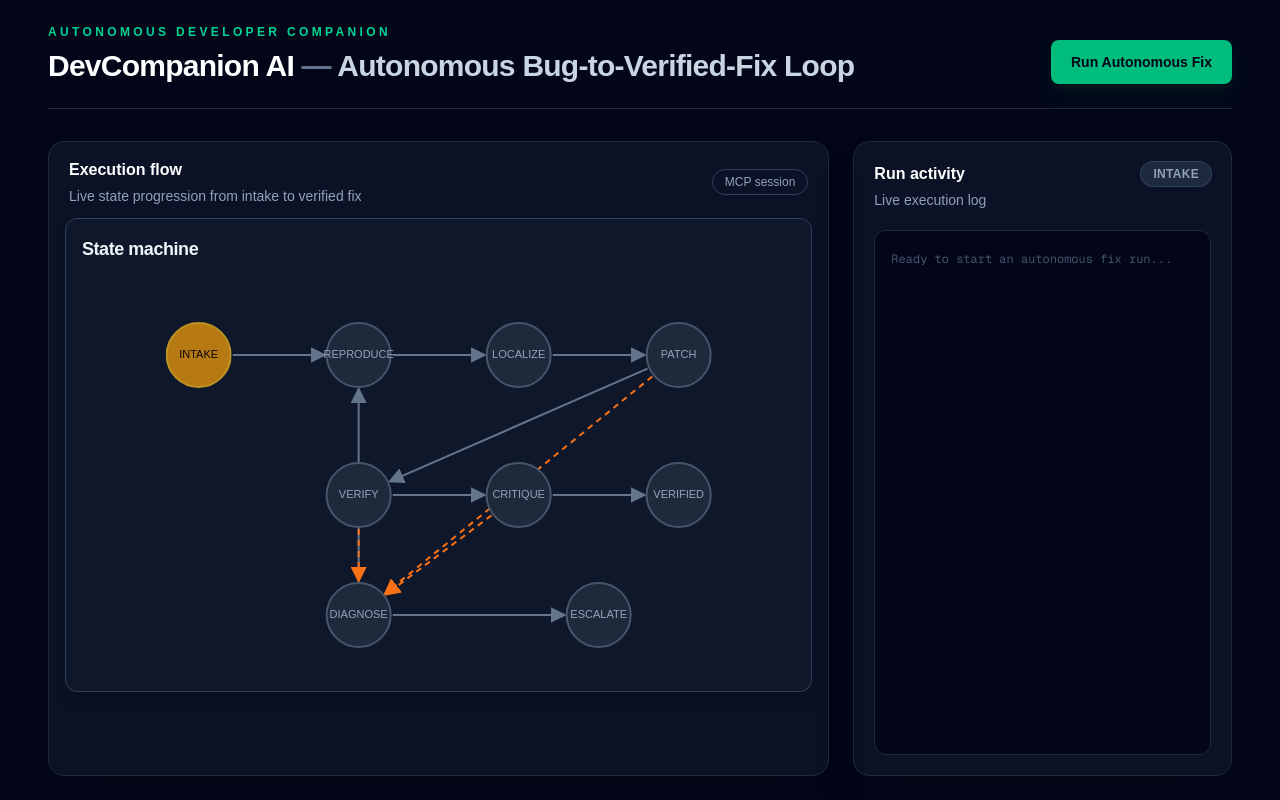
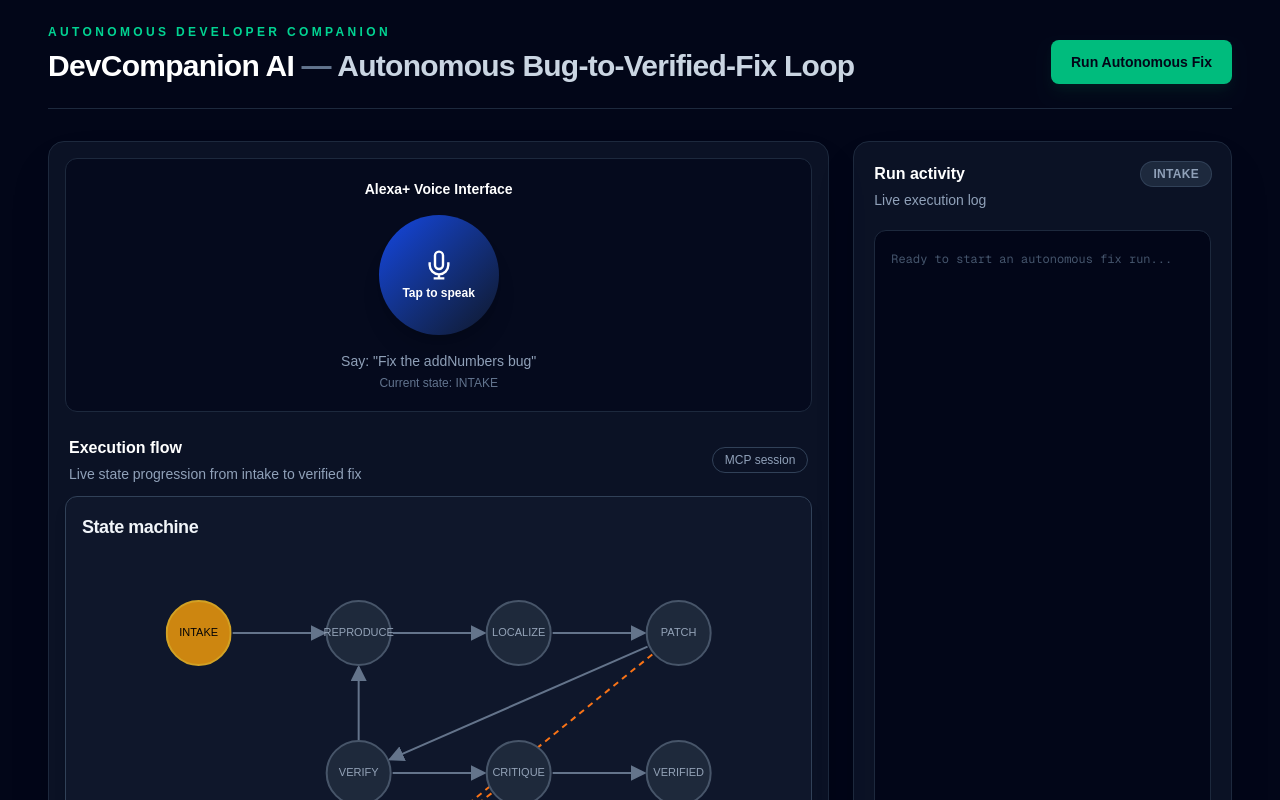
Before and after one commit to keshavvashishth212121-oss/devcompanion-ai, a Next.js app in the folder dashboard/: page / in a window 1280 px wide. Shown: the top 800 px of the page. Built offline with nearby package versions, Linux system fonts and the light colour scheme.

Commit message:
Day 11: Alexa+ voice interface with deterministic speech (8 speech bugs fixed)

```diff
--- /dev/null
+++ b/dashboard/app/components/VoiceCommand.tsx
@@ -0,0 +1,230 @@
+"use client";
+
+import { useEffect, useRef, useState } from "react";
+
+interface SpeechRecognitionEvent extends Event {
+  results: {
+    [index: number]: {
+      [index: number]: {
+        transcript: string;
+      };
+    };
+  };
+}
+
+interface SpeechRecognitionInstance {
+  continuous: boolean;
+  interimResults: boolean;
+  lang: string;
+  onresult: ((event: SpeechRecognitionEvent) => void) | null;
+  onend: (() => void) | null;
+  onerror: (() => void) | null;
+  start: () => void;
+  stop: () => void;
+}
+
+interface VoiceCommandProps {
+  onCommand: (transcript: string) => void;
+  disabled: boolean;
+  currentState: string;
+}
+
+declare global {
+  interface Window {
+    webkitSpeechRecognition?: new () => SpeechRecognitionInstance;
+  }
+}
+
+let cachedVoice: SpeechSynthesisVoice | null = null;
+
+function pickVoice(): SpeechSynthesisVoice | null {
+  if (cachedVoice) return cachedVoice;
+  if (typeof window === "undefined" || !window.speechSynthesis) return null;
+
+  const voices = window.speechSynthesis.getVoices();
+  if (voices.length === 0) return null;
+
+  cachedVoice =
+    voices.find((voice) => {
+      const name = voice.name.toLowerCase();
+      return (
+        name.includes("david") ||
+        name.includes("mark") ||
+        name.includes("guy") ||
+        name.includes("male")
+      );
+    }) ||
+    voices.find((voice) => voice.name.includes("Google UK English Male")) ||
+    voices.find((voice) => voice.name.includes("Google US English")) ||
+    voices.find((voice) => voice.name.includes("Microsoft Aria")) ||
+    voices.find((voice) => voice.lang === "en-US") ||
+    voices[0];
+  return cachedVoice;
+}
+
+if (typeof window !== "undefined" && window.speechSynthesis) {
+  window.speechSynthesis.onvoiceschanged = () => {
+    cachedVoice = null;
+    pickVoice();
+  };
+}
+
+export async function speak(text: string): Promise<void> {
+  if (typeof window === "undefined" || !window.speechSynthesis) return;
+  if (!text || !text.trim()) return;
+
+  window.speechSynthesis.cancel();
+
+  return new Promise((resolve) => {
+    let resolved = false;
+    let fallbackTimer: ReturnType<typeof setTimeout>;
+    const done = () => {
+      if (resolved) return;
+      resolved = true;
+      clearTimeout(fallbackTimer);
+      resolve();
+    };
+
+    setTimeout(() => {
+      const utterance = new SpeechSynthesisUtterance(text);
+      const voice = pickVoice();
+      if (voice) utterance.voice = voice;
+      utterance.rate = 1.0;
+      utterance.pitch = 0.8;
+      utterance.volume = 1.0;
+      utterance.lang = "en-US";
+      utterance.onend = done;
+      utterance.onerror = done;
+
+      fallbackTimer = setTimeout(
+        done,
+        Math.max(3000, text.length * 100),
+      );
+      window.speechSynthesis.speak(utterance);
+    }, 200);
+  });
+}
+
+function VoiceCommand({
+  onCommand,
+  disabled,
+  currentState,
+}: VoiceCommandProps) {
+  const [isListening, setIsListening] = useState(false);
+  const [isSpeaking, setIsSpeaking] = useState(false);
+  const [transcript, setTranscript] = useState("");
+  const [supported, setSupported] = useState(false);
+  const recognitionRef = useRef<SpeechRecognitionInstance | null>(null);
+
+  useEffect(() => {
+    setSupported(typeof window !== "undefined" && Boolean(window.webkitSpeechRecognition));
+  }, []);
+
+  useEffect(
+    () => () => {
+      recognitionRef.current?.stop();
+      window.speechSynthesis?.cancel();
+    },
+    [],
+  );
+
+  function startListening() {
+    if (disabled || isListening || !window.webkitSpeechRecognition) {
+      return;
+    }
+
+    const recognition = new window.webkitSpeechRecognition();
+    recognition.continuous = false;
+    recognition.interimResults = false;
+    recognition.lang = "en-US";
+    recognition.onresult = (event) => {
+      const nextTranscript = event.results[0]?.[0]?.transcript.trim() ?? "";
+      if (nextTranscript) {
+        setTranscript(nextTranscript);
+        onCommand(nextTranscript);
+      }
+    };
+    recognition.onend = () => setIsListening(false);
+    recognition.onerror = () => setIsListening(false);
+    recognitionRef.current = recognition;
+    setTranscript("");
+    setIsListening(true);
+    recognition.start();
+  }
+
+  function submitFallbackCommand(event: React.FormEvent<HTMLFormElement>) {
+    event.preventDefault();
+    const command = transcript.trim();
+    if (command) {
+      onCommand(command);
+      setTranscript("");
+    }
+  }
+
+  const buttonLabel = isSpeaking
+    ? "Speaking..."
+    : isListening
+      ? "Listening..."
+      : "Tap to speak";
+  const buttonStyle = isSpeaking
+    ? "bg-gradient-to-br from-emerald-500 to-green-700 animate-pulse"
+    : isListening
+      ? "bg-gradient-to-br from-amber-400 to-orange-600 animate-pulse"
+      : "bg-gradient-to-br from-blue-700 to-slate-900";
+
+  return (
+    <section className="flex flex-col items-center text-center text-slate-100">
+      {supported ? (
+        <button
+          type="button"
+          onClick={startListening}
+          disabled={disabled || isListening || isSpeaking}
+          aria-label={buttonLabel}
+          className={`relative flex h-[120px] w-[120px] flex-col items-center justify-center rounded-full text-white shadow-xl transition-all hover:scale-105 disabled:cursor-not-allowed disabled:opacity-70 ${buttonStyle}`}
+        >
+          {isListening && (
+            <>
+              <span className="absolute inset-[-10px] rounded-full border border-amber-400/50 animate-ping" />
+              <span className="absolute inset-[-4px] rounded-full border border-orange-300/40" />
+            </>
+          )}
+          <svg
+            className="relative z-10 mb-1 h-8 w-8"
+            viewBox="0 0 24 24"
+            fill="none"
+            stroke="currentColor"
+            strokeWidth="1.8"
+            aria-hidden="true"
+          >
+            <path d="M12 2a3 3 0 0 0-3 3v7a3 3 0 0 0 6 0V5a3 3 0 0 0-3-3Z" />
+            <path d="M19 10v2a7 7 0 0 1-14 0v-2M12 19v3M8 22h8" />
+          </svg>
+          <span className="relative z-10 text-xs font-semibold">{buttonLabel}</span>
+        </button>
+      ) : (
+        <form onSubmit={submitFallbackCommand} className="w-full max-w-sm">
+          <label htmlFor="voice-command-fallback" className="sr-only">
+            Type a command
+          </label>
+          <input
+            id="voice-command-fallback"
+            value={transcript}
+            onChange={(event) => setTranscript(event.target.value)}
+            placeholder="Type a command and press Enter"
+            disabled={disabled}
+            className="w-full rounded-lg border border-slate-700 bg-slate-900 px-4 py-3 text-sm text-slate-100 outline-none transition placeholder:text-slate-500 focus:border-blue-500 focus:ring-2 focus:ring-blue-500/30 disabled:opacity-60"
+          />
+          <p className="mt-2 text-xs text-slate-500">
+            Voice input is not supported in this browser.
+          </p>
+        </form>
+      )}
+      <p className="mt-4 text-sm text-slate-400">
+        Say: &quot;Fix the addNumbers bug&quot;
+      </p>
+      <p className="mt-1 text-xs text-slate-500">Current state: {currentState}</p>
+    </section>
+  );
+}
+
+export default VoiceCommand;
--- a/dashboard/app/page.tsx
+++ b/dashboard/app/page.tsx
@@ -5,6 +5,7 @@ import StateMachine from "./components/StateMachine";
 import AuditTimeline from "./components/AuditTimeline";
 import DiffViewer from "./components/DiffViewer";
 import MetricsPanel from "./components/MetricsPanel";
+import VoiceCommand, { speak } from "./components/VoiceCommand";
 
 type State =
   | "INTAKE"
@@ -31,13 +32,13 @@ export default function Home() {
   >([]);
   const [durationMs, setDurationMs] = useState(0);
 
-  async function startRun() {
+  async function startRun(initialLog = "[API] Connecting to MCP server...") {
     if (isRunning) {
       return;
     }
 
     setIsRunning(true);
-    setLogs(["[API] Connecting to MCP server..."]);
+    setLogs([initialLog]);
     setStateHistory([]);
     setSessionState("INTAKE");
     setResult(null);
@@ -59,7 +60,7 @@ export default function Home() {
         return;
       }
 
-      const completedStates = apiResult.data.stateHistory as string[];
+      const stateHistory = apiResult.data.stateHistory as string[];
       const auditLog = apiResult.data.auditLog as Array<{
         timestamp: string;
         to: string;
@@ -67,14 +68,31 @@ export default function Home() {
         cost: number;
       }>;
 
-      for (const [index, state] of completedStates.entries()) {
+      const messages: Record<string, string> = {
+        INTAKE: "Starting autonomous fix session",
+        REPRODUCE: "Reproducing the reported issue",
+        LOCALIZE: "Localizing the root cause",
+        PATCH: "Applying the targeted fix",
+        VERIFY: "Running verification checks",
+        CRITIQUE: "Running adversarial critique",
+        VERIFIED: "Fix verified successfully. Bug fixed.",
+        DIAGNOSE: "Diagnosis needed. Escalating.",
+        ESCALATE: "Escalating to human review.",
+      };
+
+      for (let i = 0; i < stateHistory.length; i++) {
+        const state = stateHistory[i];
         setSessionState(state as State);
         setStateHistory((history) => [...history, state]);
         setLogs((currentLogs) => [
           ...currentLogs,
-          `[00:00:${String(index).padStart(2, "0")}.00] State: ${state}`,
+          `[00:00:0${i}.00] State: ${state}`,
         ]);
-        await new Promise((resolve) => window.setTimeout(resolve, 600));
+        const msg = messages[state];
+        if (msg) {
+          await speak(msg);
+        }
+        await new Promise((resolve) => window.setTimeout(resolve, 300));
       }
 
       if (auditLog.length > 0) {
@@ -104,6 +122,20 @@ export default function Home() {
     }
   }
 
+  async function handleVoiceCommand(transcript: string) {
+    const voiceLog = `[VOICE] User said: ${transcript}`;
+    if (/fix|bug/i.test(transcript)) {
+      await startRun(voiceLog);
+      return;
+    }
+
+    setLogs((currentLogs) => [...currentLogs, voiceLog]);
+    setLogs((currentLogs) => [
+      ...currentLogs,
+      "Try saying: Fix the addNumbers bug",
+    ]);
+  }
+
   return (
     <main className="min-h-screen bg-slate-950 px-5 py-6 text-slate-100 sm:px-8 lg:px-12">
       <div className="mx-auto flex min-h-[calc(100vh-3rem)] max-w-7xl flex-col">
@@ -122,7 +154,7 @@ export default function Home() {
           </div>
           <button
             type="button"
-            onClick={startRun}
+            onClick={() => void startRun()}
             disabled={isRunning}
             className="rounded-lg bg-emerald-500 px-5 py-3 text-sm font-semibold text-slate-950 shadow-lg shadow-emerald-950/40 transition hover:bg-emerald-400 focus:outline-none focus:ring-2 focus:ring-emerald-300 focus:ring-offset-2 focus:ring-offset-slate-950 disabled:cursor-not-allowed disabled:bg-slate-700 disabled:text-slate-400"
           >
@@ -132,6 +164,16 @@ export default function Home() {
 
         <div className="grid flex-1 gap-6 lg:grid-cols-3">
           <section className="rounded-2xl border border-slate-800 bg-slate-900/70 p-4 shadow-2xl shadow-black/20 lg:col-span-2">
+            <div className="mb-6 rounded-xl border border-slate-800 bg-slate-950/60 p-5">
+              <h2 className="mb-4 text-center text-sm font-semibold text-white">
+                Alexa+ Voice Interface
+              </h2>
+              <VoiceCommand
+                onCommand={handleVoiceCommand}
+                disabled={isRunning}
+                currentState={sessionState}
+              />
+            </div>
             <div className="mb-3 flex items-center justify-between px-1">
               <div>
                 <h2 className="font-semibold text-white">Execution flow</h2>
```
Also changed, not shown: 1 other file (tests, documents, lock files or other folders).
